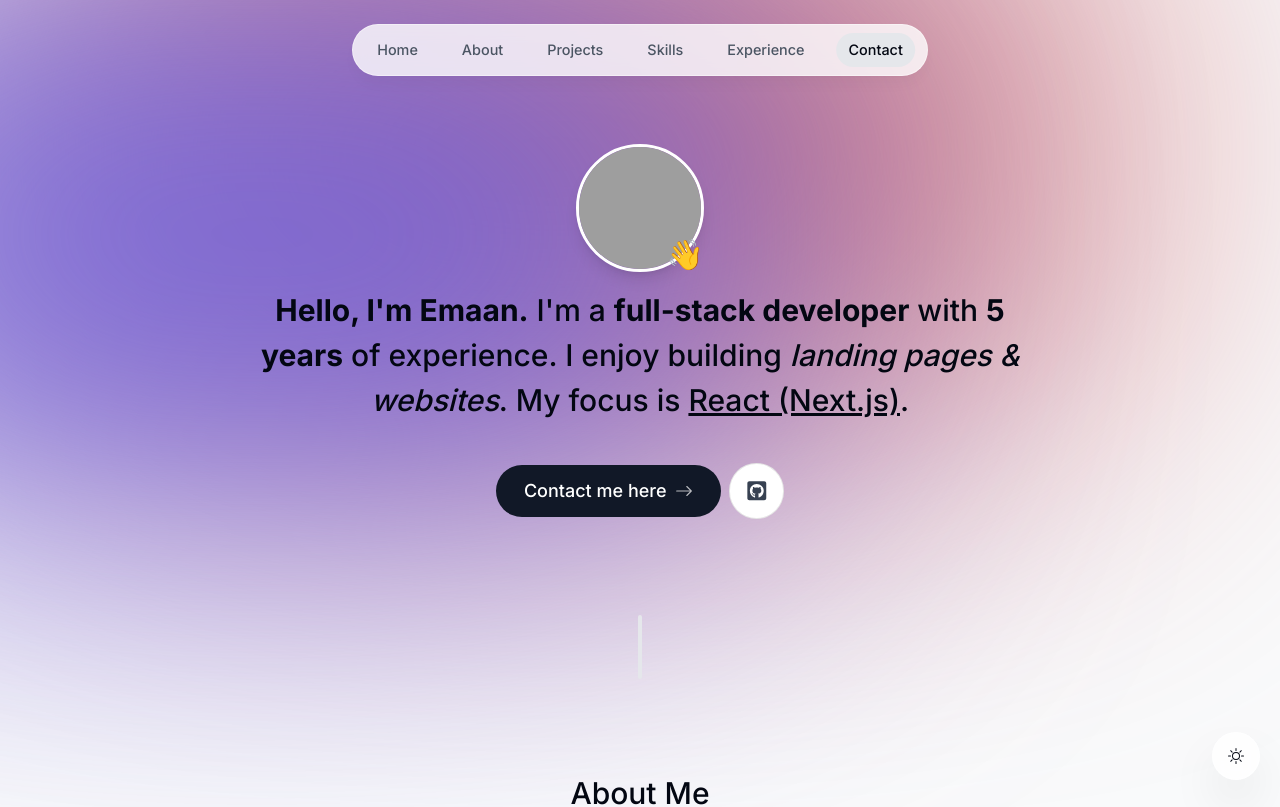
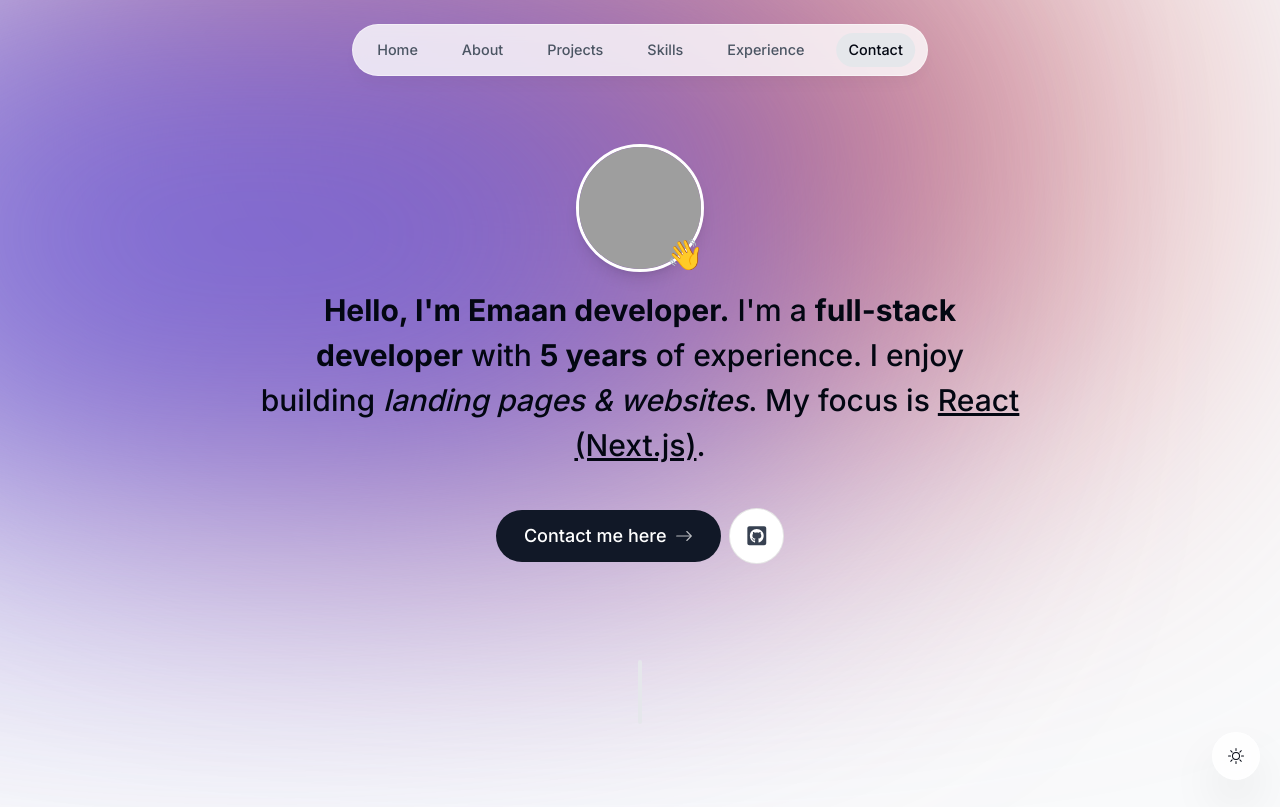
Before and after one commit to EmaanZaffar/portfolio--website, a Next.js app: page / in a window 1280 px wide. Shown: the top 807 px of the page. Built offline with nearby package versions, Linux system fonts and the light colour scheme; grey boxes are pictures that could not be loaded.

Commit message:
change name

```diff
--- a/components/intro.tsx
+++ b/components/intro.tsx
@@ -62,7 +62,7 @@ export default function Intro() {
         initial={{ opacity: 0, y: 100 }}
         animate={{ opacity: 1, y: 0 }}
       >
-        <span className="font-bold">Hello, I'm Emaan.</span> I'm a{" "}
+        <span className="font-bold">Hello, I'm Emaan developer.</span> I'm a{" "}
         <span className="font-bold">full-stack developer</span> with{" "}
         <span className="font-bold">5 years</span> of experience. I enjoy
         building <span className="italic">landing pages & websites</span>. My
```
